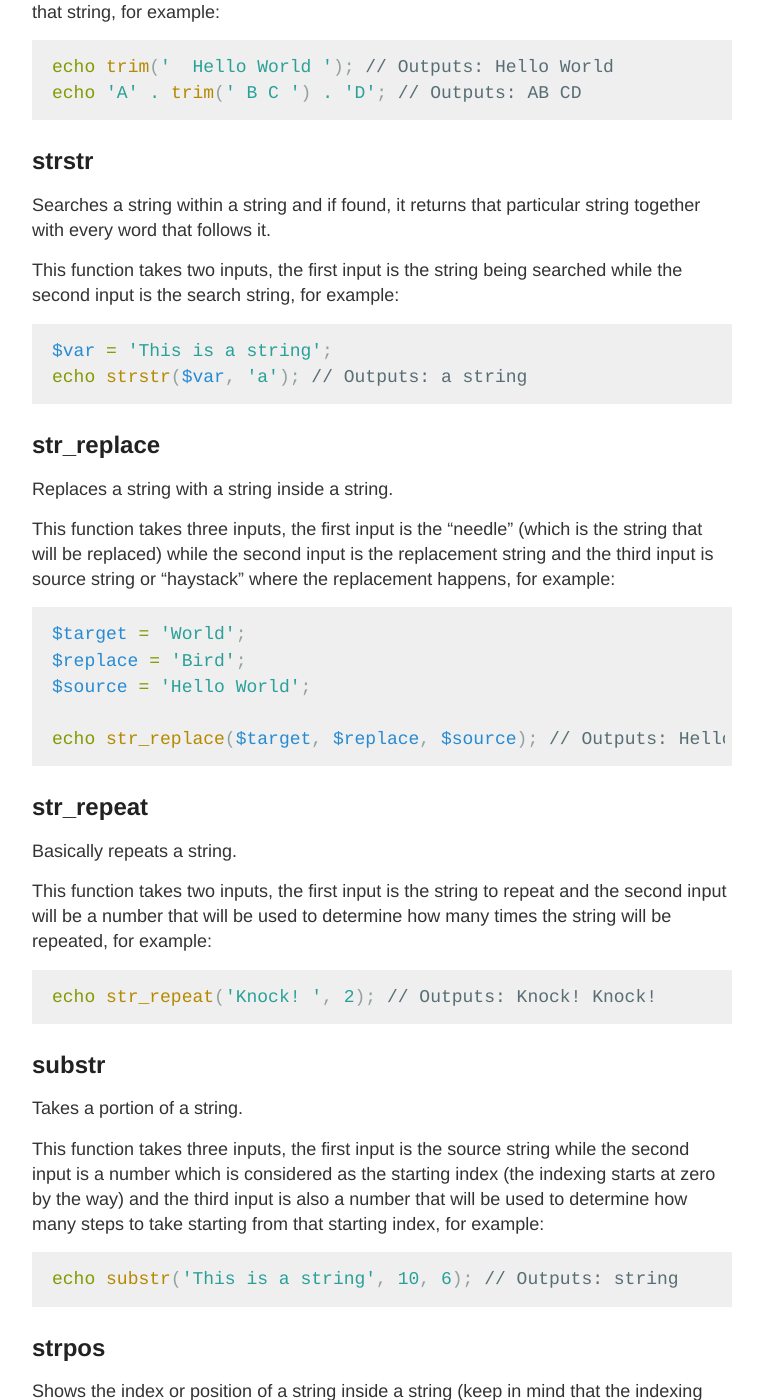
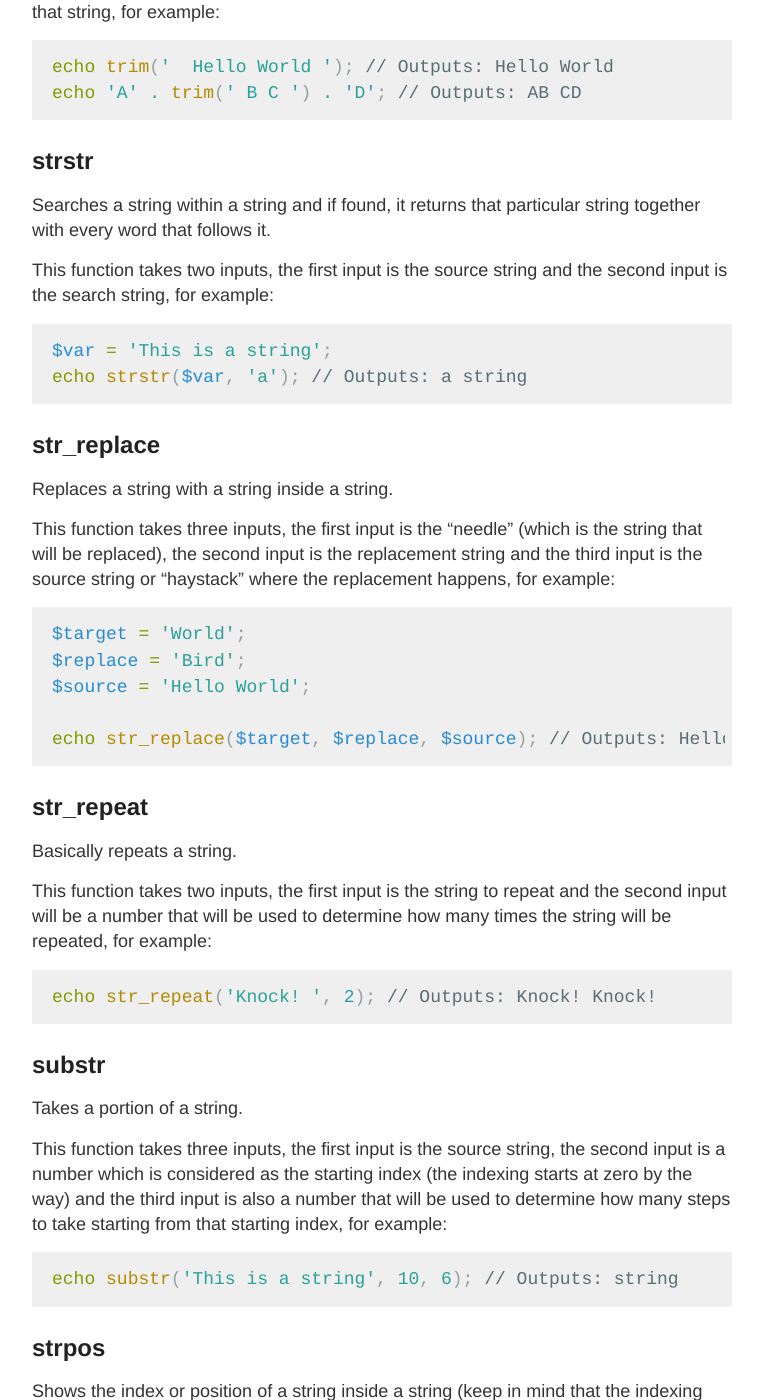
Before and after one commit to kennyalmendral/kennyalmendral.github.io, a Jekyll site: the page built from _posts/2018-07-26-php-string-functions.md, in a window 1280 px wide and 1400 px high, scrolled down 1317 px. Shown: the whole window, without its empty margins (258-1021 px from the left). Built offline with Jekyll 4.4.1, drawn with Linux system fonts in a browser that asks for light colours; some of the changed text lies outside the part shown.

Commit message:
Update 2018-07-26-php-string-functions.md

````diff
--- a/_posts/2018-07-26-php-string-functions.md
+++ b/_posts/2018-07-26-php-string-functions.md
@@ -60,7 +60,7 @@ echo 'A' . trim(' B C ') . 'D'; // Outputs: AB CD
 
 Searches a string within a string and if found, it returns that particular string together with every word that follows it.
 
-This function takes two inputs, the first input is the string being searched while the second input is the search string, for example:
+This function takes two inputs, the first input is the source string and the second input is the search string, for example:
 
 ```php
 $var = 'This is a string';
@@ -71,7 +71,7 @@ echo strstr($var, 'a'); // Outputs: a string
 
 Replaces a string with a string inside a string.
 
-This function takes three inputs, the first input is the "needle" (which is the string that will be replaced) while the second input is the replacement string and the third input is source string or "haystack" where the replacement happens, for example:
+This function takes three inputs, the first input is the "needle" (which is the string that will be replaced), the second input is the replacement string and the third input is the source string or "haystack" where the replacement happens, for example:
 
 ```php
 $target = 'World';
@@ -95,7 +95,7 @@ echo str_repeat('Knock! ', 2); // Outputs: Knock! Knock!
 
 Takes a portion of a string.
 
-This function takes three inputs, the first input is the source string while the second input is a number which is considered as the starting index (the indexing starts at zero by the way) and the third input is also a number that will be used to determine how many steps to take starting from that starting index, for example:
+This function takes three inputs, the first input is the source string, the second input is a number which is considered as the starting index (the indexing starts at zero by the way) and the third input is also a number that will be used to determine how many steps to take starting from that starting index, for example:
 
 ```php
 echo substr('This is a string', 10, 6); // Outputs: string
@@ -115,7 +115,7 @@ echo strpos('This is a string', 'string'); // Outputs: 10
 
 Similar to `strstr` but it searches a character instead of a string within a string and if found, it returns that particular character together with everything that follows it.
 
-This function takes two inputs, the first input is the string being searched and the second input is the search character, for example:
+This function takes two inputs, the first input is the source string and the second input is the search character, for example:
 
 ```php
 echo strchr('This is a string', 'a'); // Outputs: a string
````
